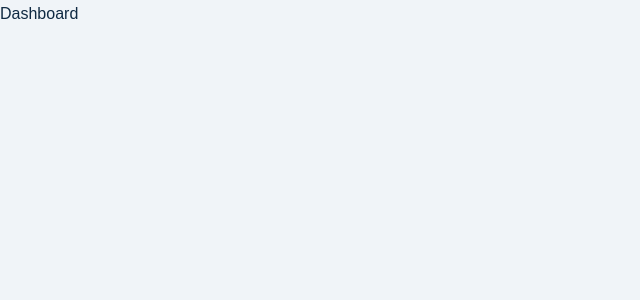
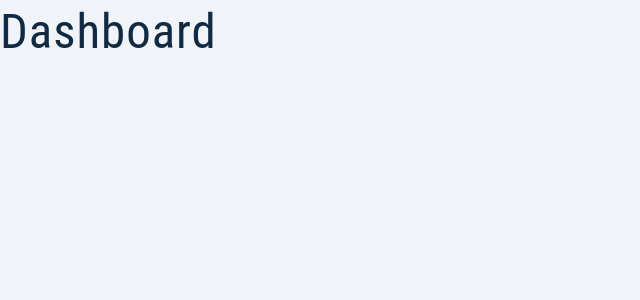
Before and after one commit to nelsW70/mern-jobify_smilga, a React (Create React App) app in the folder client/: page / in a window 1280 px wide. Shown: the top 300 px of the page, without its empty margins (0-640 px from the left). Built offline with nearby package versions, Linux system fonts and the light colour scheme.

Commit message:
add: concurrently package and setup scripts

```diff
--- a/client/src/pages/Dashboard.jsx
+++ b/client/src/pages/Dashboard.jsx
@@ -1,5 +1,5 @@
 const Dashboard = () => {
-  return <div>Dashboard</div>;
+  return <h1>Dashboard</h1>;
 };
 
 export default Dashboard;
--- a/package.json
+++ b/package.json
@@ -5,12 +5,15 @@
   "main": "index.js",
   "type": "module",
   "scripts": {
-    "start": "nodemon server"
+    "server": "nodemon server --ignore client",
+    "client": "npm start --prefix client",
+    "start": "concurrently --kill-others-on-fail \"npm run server\" \" npm run client\""
   },
   "keywords": [],
   "author": "",
   "license": "ISC",
   "devDependencies": {
+    "concurrently": "^7.0.0",
     "nodemon": "^2.0.15"
   },
   "dependencies": {
```
Also changed, not shown: 1 other file (tests, documents, lock files or other folders).
